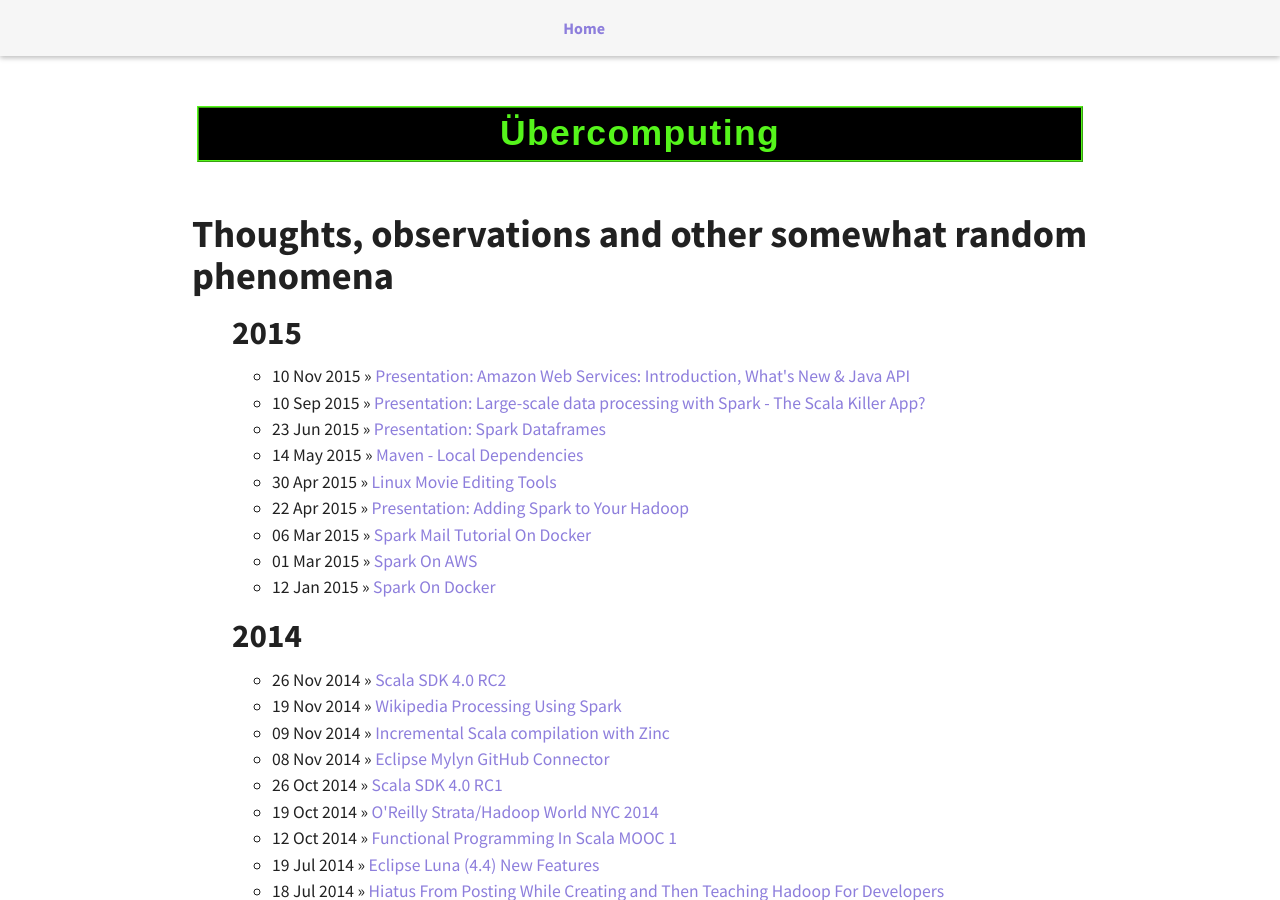
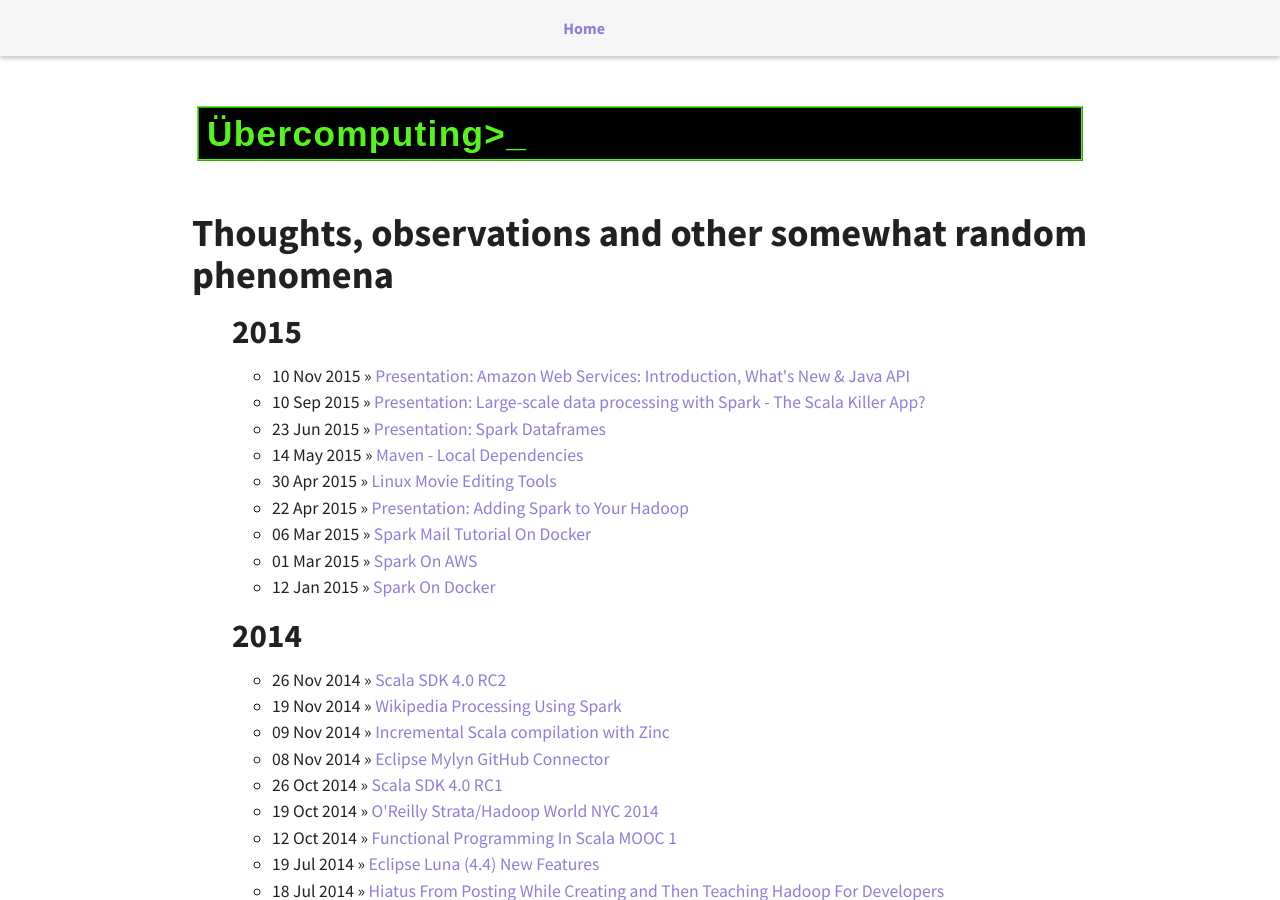
Before and after one commit to medale/medale.github.io, a Jekyll site: the page built from index.md, in a window 1280 px wide and 900 px high. Built offline with Jekyll 4.4.1, drawn with Linux system fonts in a browser that asks for light colours.

Commit message:
Styled logo2

```diff
--- a/_layouts/page.html
+++ b/_layouts/page.html
@@ -5,8 +5,8 @@
 <div class="container">
   <div id="page">
     <header class="page-header">
-       <p style="text-shadow:1px 1px 0 rgba(0,0,0,1);font-weight:bold;color:#55F51B;background-color:#000000;border: 2px ridge #55F51B;letter-spacing:1pt;word-spacing:2pt;font-size:202%;text-align:center;font-family:arial, helvetica, sans-serif;line-height:1;margin:5px;padding:8px;">
-          &#220;bercomputing</p>
+       <p style="text-shadow:1px 1px 0 rgba(0,0,0,1);font-weight:bold;color:#55F51B;background-color:#000000;border: 2px ridge #55F51B;letter-spacing:1pt;word-spacing:2pt;font-size:200%;text-align:left;font-family:arial, helvetica, sans-serif;line-height:1;margin:5px;padding:8px;">
+          &#220;bercomputing&gt;_</p>
     </header>
 
     <article class="page-content">
```
